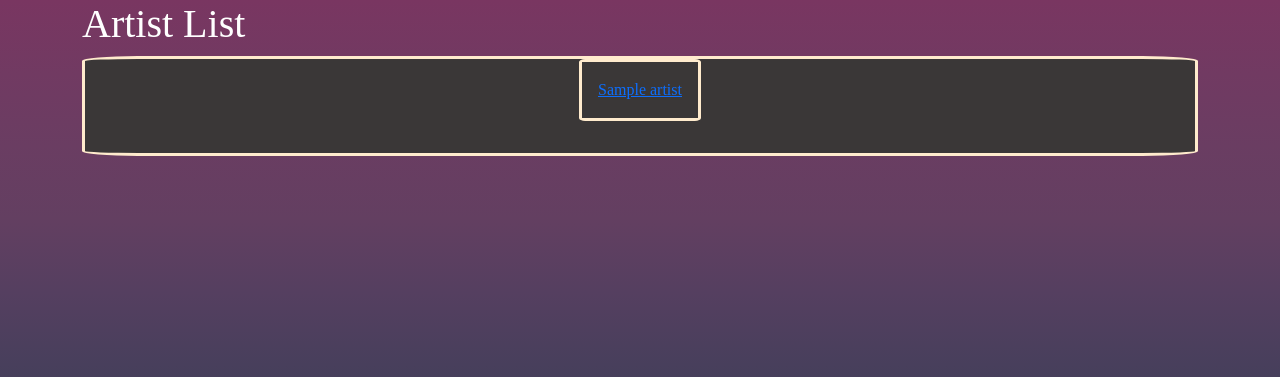
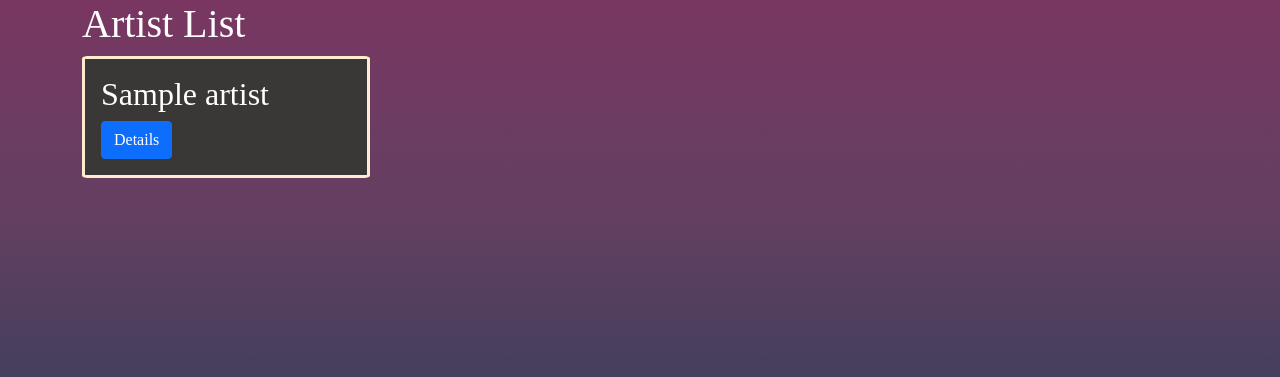
Before and after one commit to alejandracampero/painting_collector, a Django app: page /artists/ in a window 1280 px wide. Shown: the part 72-449 px from the top of the page. Run offline with Django 3.2, Linux system fonts and the light colour scheme; a user stored in the database is signed in; tables that the repository leaves empty hold one stand-in row (values such as "Sample post"); some web fonts are replaced.

Commit message:
style buttons

```diff
--- a/main_app/static/css/style.css
+++ b/main_app/static/css/style.css
@@ -17,11 +17,25 @@ body {
   }
 
   .card {
+    display: grid;
     background-color: rgb(58, 55, 55) ;
-    border-radius: 5%;
+    border-radius: 2%;
     border-color: blanchedalmond;
     border-width: 0.2rem;
-    margin-bottom: 2rem;
-    max-width: 120 rem;
+    margin-bottom: 5%;
     align-items: center;
   }
+
+  .about_p {
+    margin-top: 5% ;
+    font-size: 2rem;
+  }
+
+  .card-img-top{
+    margin-right: 2%;
+    margin-top: 3%;
+    margin-bottom: 3%;
+    border-color: white;
+    border-width: 0.2%;
+    justify-content: center;
+  }
--- a/main_app/templates/about.html
+++ b/main_app/templates/about.html
@@ -1,7 +1,11 @@
 {% extends 'base.html' %}
 {% block content %}
 
-<h1>About this app</h1>
+<h1>About</h1>
 
+<p class="about_p">Welcome to Art Library!!! Please Log in or Sign Up to access all the features this app offers! Art Library will allow you to add all the artists you admire, update their info, and upload pictures of their work. You will also be able to choose the types of art your favorite artists were known for creating. A famous pieces of art list is available for you to link to their respective artist. You will also be able to add additional pieces of art that were not previously available and link them to your artist,expanding the art library! </p>
+<div>
+ <img src="">
+</div>
 
 {% endblock %}
--- a/main_app/templates/artists/index.html
+++ b/main_app/templates/artists/index.html
@@ -4,15 +4,27 @@
 <h1>Artist List</h1>
 
 {% for artist in artists %}
-  <div class="card">
-   <a href="{% url 'detail' artist.id %}">
-    <div class="card">
-     <div class="card-body">
-      <span class="card-title">{{ artist.name }}</span>
+  <div class="card" style="width: 18rem;">
+    <div class="card-body">
+      <h2 class="card-title">{{ artist.name }}</h2>
+        <a href="{% url 'detail' artist.id %}" class="btn btn-primary">Details</a>
      </div>
-    </div>
-   </a>
   </div>
 {% endfor %}
 
+
+{% for art in art_list %}
+   <div class="card" style="width: 18rem;">
+    <div class="card-body">
+      <h5 class="card-title">{{ art.title }}</h5>
+            <p>Year: {{ art.year }}</p>
+            <p>Description: {{ art.description }}</p>
+            <p>Dims: {{ art.dims }}</p>
+            <p>Location: {{ art.location }}</p>
+      <a href="{% url 'art_detail' art.id %}" class="btn btn-primary">Details</a>
+    </div>
+   </div>
+  </a>
+{% endfor %}
+
 {% endblock %}
--- a/main_app/templates/main_app/art_form.html
+++ b/main_app/templates/main_app/art_form.html
@@ -14,6 +14,6 @@
       <!-- Render the inputs inside of <tr>s & <td>s -->
       {{ form.as_table }}
     </table>
-    <input type="submit" value="Submit!" class="btn">
+    <input type="submit" value="Submit!" class="btn btn-success">
   </form>
 {% endblock %}
--- a/main_app/templates/main_app/artist_form.html
+++ b/main_app/templates/main_app/artist_form.html
@@ -14,6 +14,6 @@
       <!-- Render the inputs inside of <tr>s & <td>s -->
       {{ form.as_table }}
     </table>
-    <input type="submit" value="Submit!" class="btn">
+    <input type="submit" value="Submit!" class="btn btn-success">
   </form>
 {% endblock %}
```
Also changed, not shown: main_app/templates/artists/detail.html (+4 -4 lines), main_app/static/Images/img1.jpeg (added), main_app/static/Images/lisa-del-giocondo-mona-lisa-renaissance-painting-art-famous-vector-thumbnail.jpeg (added).
